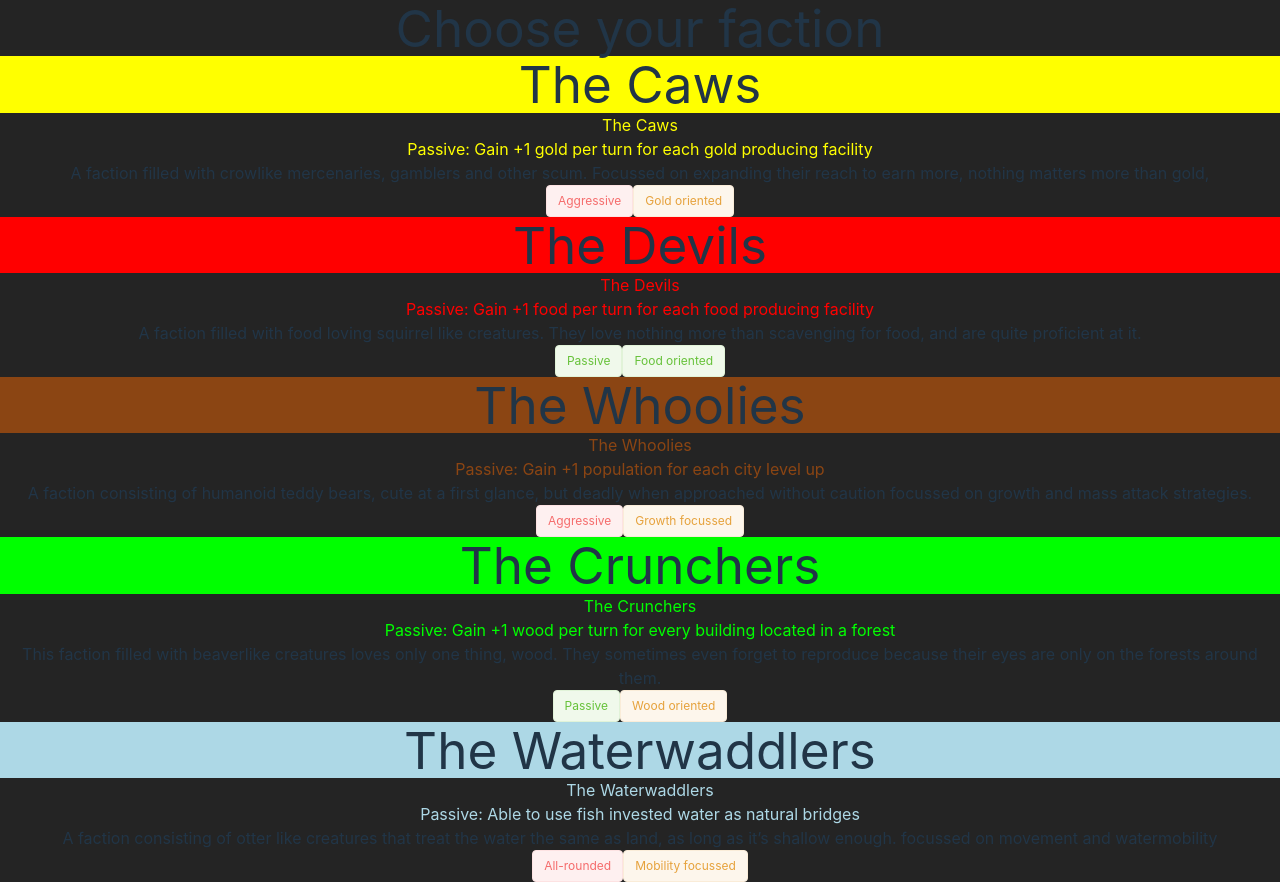
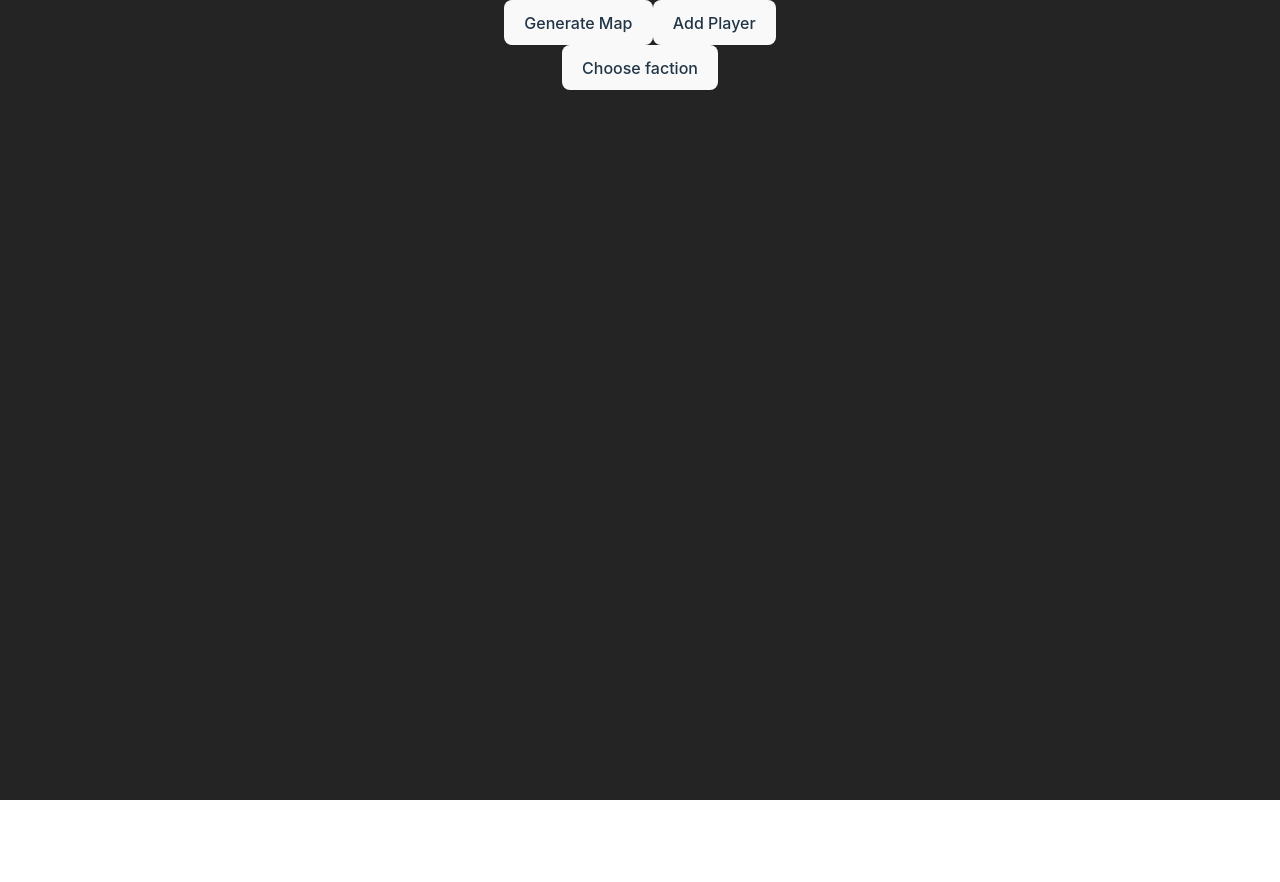
Before and after one commit to Rywo/aodtool, a Vue app: page / in a window 1280 px wide. After the commit the page ends 800 px from the top, so only its background shows below. Built offline with nearby package versions, Linux system fonts and the light colour scheme; what vue-sweetalert2, vue3-uuid would draw is missing.

Commit message:
Added map generation to beginning for fast start of games.

```diff
--- a/src/App.vue
+++ b/src/App.vue
@@ -7,7 +7,11 @@
       ID="factionselector"
       className=" lg:row-start-1 lg:col-span-4 flex mx-auto"
     >
-      <div v-if="playerSettings.faction.name == 0">
+      <div v-if="!playerSettings.mapGenerated">
+        <Grid @map-generated='setMapGenerated'/>
+      </div>
+
+      <div v-if="playerSettings.faction.name == 0 && playerSettings.mapGenerated">
         <h1 class="text-white">Choose your faction</h1>
         <Factions
           v-for="faction in factions"
@@ -531,6 +535,7 @@ import BuildingInv from "./components/BuildingInv.vue";
 import DominionInv from "./components/DominionInv.vue";
 import Factions from "./components/Factions.vue";
 import City from "./components/City.vue";
+import Grid from "./components/Grid.vue";
 
 export default {
   components: {
@@ -544,6 +549,7 @@ export default {
     UpgradeInv,
     DominionInv,
     City,
+    Grid,
   },
   data() {
     return {
@@ -704,6 +710,7 @@ their eyes are only on the forests around them.`,
         faction: { name: "", color: "", special: "", tiles: 0 },
         population: this.totalPopulation,
         tiles: 0,
+        mapGenerated: false,
       },
       levelUpCost: 5,
       dominions: [
@@ -1483,6 +1490,9 @@ their eyes are only on the forests around them.`,
     increaseModifier(number) {
       this.resources[number].modifier++;
     },
+    setMapGenerated(){
+      this.playerSettings.mapGenerated = true;
+    },
     ageUp() {
       const ageRequirements = {
         1: 10,
--- /dev/null
+++ b/src/components/Grid.vue
@@ -0,0 +1,113 @@
+<template>
+  <div>
+    <button class="my-5 mx-5" @click="generateGrid">Generate Map</button>
+    <button @click="addPlayer">Add Player</button>
+
+    <div class="table-container">
+      <table>
+        <tr v-for="row in grid" :key="row.id">
+          <td v-for="cell in row" :key="cell.id" :style="{ backgroundColor: cell.dotColor }">
+            <span v-if="cell.dotColor">{{ cell.coordinates }}</span>
+          </td>
+        </tr>
+      </table>
+    </div>
+
+    <button class="my-5" @click="mapGenerated">Choose faction</button>
+  </div>
+</template>
+
+<script>
+export default {
+  name: 'Grid',
+  data() {
+    return {
+      grid: [],
+      greenDots: 2,
+    }
+  },
+  methods: {
+    generateGrid() {
+        const size = 20;
+        const blueDots = 5;
+        const brownDots = 10;
+        let grid = Array(size).fill().map((_, i) => Array(size).fill().map((_, j) => ({ id: i + "_" + j, dotColor: null, coordinates: null })));
+
+        // Function to generate random color
+        const randomColor = () => '#' + Math.floor(Math.random()*16777215).toString(16);
+
+        // Function to get random color from an array
+        const randomArrayColor = () => {
+            const colors = ['yellow', 'red', 'green', 'blue'];
+            return colors[Math.floor(Math.random() * colors.length)];
+        };
+
+        // Function to check if neighboring cells are empty
+        const isNeighborEmpty = (x, y) => {
+            const directions = [
+            [-1, 0],  // north
+            [1, 0],   // south
+            [0, -1],  // west
+            [0, 1]    // east
+            ];
+            for (let i = 0; i < directions.length; i++) {
+            const newX = x + directions[i][0];
+            const newY = y + directions[i][1];
+            if (newX >= 0 && newY >= 0 && newX < size && newY < size && grid[newX][newY].dotColor !== null) {
+                return false;
+            }
+            }
+            return true;
+        };
+
+        // Randomly add dots
+        const colors = ['green', 'blue', 'brown'];
+        const dotsPerColor = [this.greenDots, blueDots, brownDots];
+        for (let c = 0; c < colors.length; c++) {
+            for (let i = 0; i < dotsPerColor[c]; i++) {
+            let x, y;
+            do {
+                x = Math.floor(Math.random() * size);
+                y = Math.floor(Math.random() * size);
+            } while (grid[x][y].dotColor !== null || !isNeighborEmpty(x, y));
+            if (colors[c] === 'green') {
+                grid[x][y].dotColor = randomColor();
+            } else if (colors[c] === 'blue') {
+                grid[x][y].dotColor = randomArrayColor();
+            } else {
+                grid[x][y].dotColor = colors[c];
+            }
+            grid[x][y].coordinates = `(${x},${y})`;
+            }
+        }
+
+        this.grid = grid;
+    },
+    mapGenerated(){
+        this.$emit('map-generated')
+    },
+    addPlayer() {
+      this.greenDots += 1;
+      this.generateGrid();
+    }
+  }
+}
+</script>
+
+<style scoped>
+.table-container {
+  max-width: 90vw;
+  margin: 0 auto;
+}
+
+td {
+  width: 2vw;
+  height: 2vw;
+  min-width: 75px;
+  min-height: 75px;
+  border: 1px solid black;
+  text-align: center;
+  font-size: 0.8em;
+  color: white;
+}
+</style>
--- a/vite.config.js
+++ b/vite.config.js
@@ -5,5 +5,4 @@ import vue from '@vitejs/plugin-vue'
 export default defineConfig({
   base: '/aod-tool/',
   plugins: [vue()],
-  base: './',
 })
```
